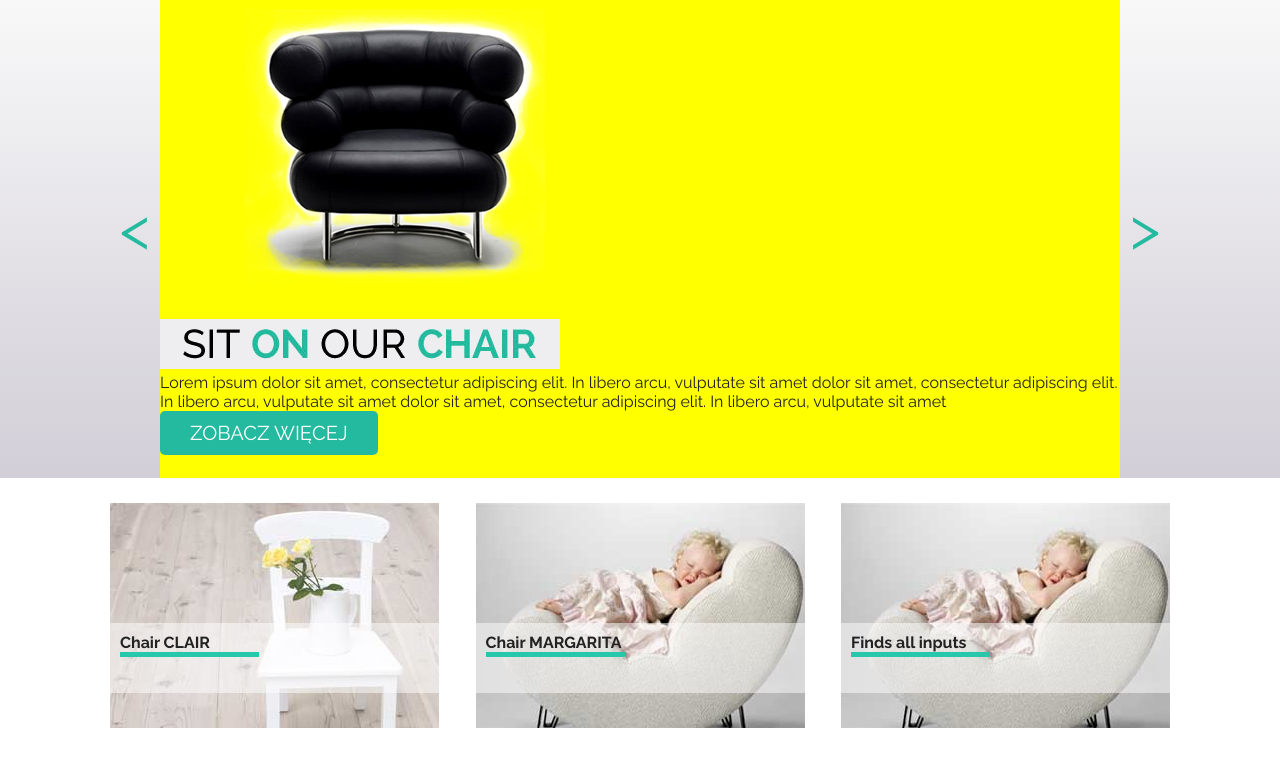
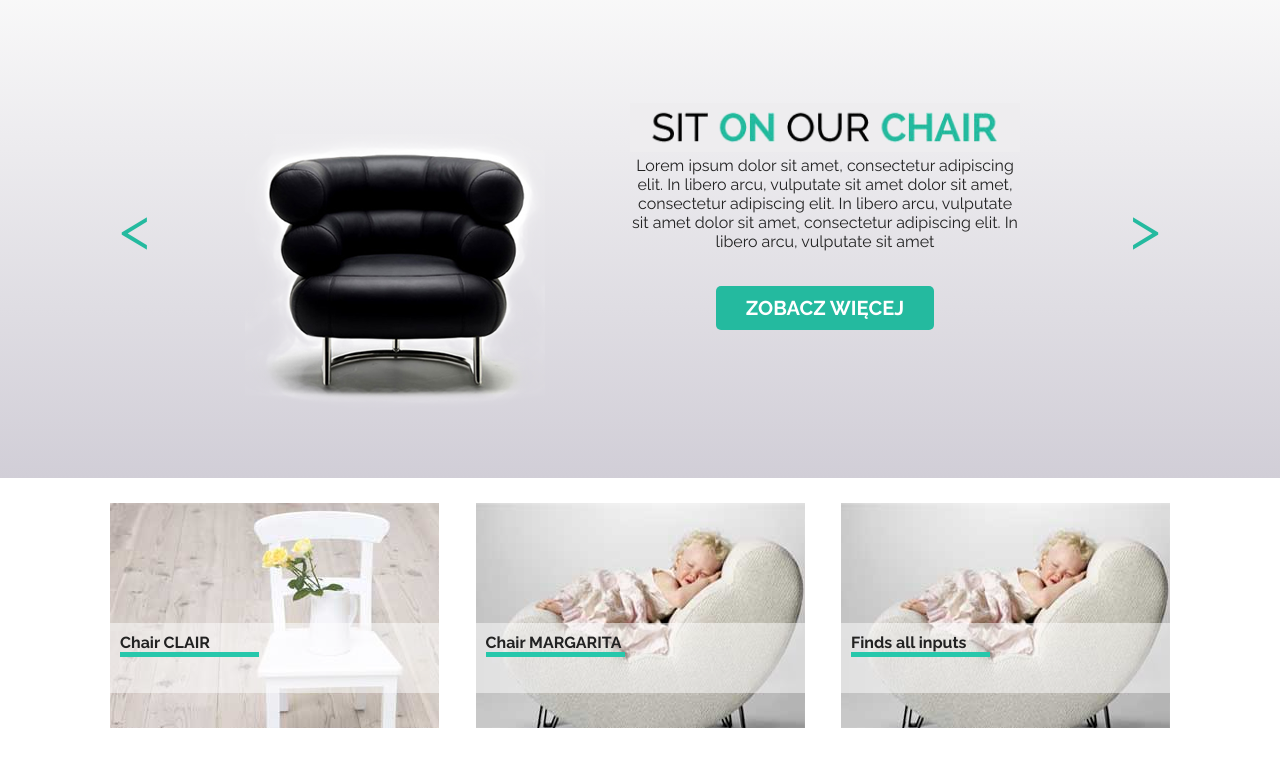
Before and after one commit to rafalsky94/sitonchair, a plain HTML site: page index.html in a window 1280 px wide. Shown: the part 62-838 px from the top of the page. Drawn offline with Linux system fonts and the light colour scheme.

Commit message:
chyba wszystko

```diff
--- a/css/style.css
+++ b/css/style.css
@@ -160,20 +160,37 @@ body {
 }
 
 .main-slider-cnt {
-    background: yellow;
+    background: linear-gradient(to bottom, #fafafa 0%, #d1ced7 100%);
     flex-grow: 1;
     position: relative;
 }
 
 .main-slider-slide {
+    display: flex;
+    justify-content: center;
     position: absolute;
     left:0;
     top:0;
-    width:100%;
-    height:100%;
 }
 
-/* pictures list */
+.main-slider .main-slider-cnt .first-slide {
+    margin-top: 125px;
+    min-width: 470px;
+}
+
+.main-slider .main-slider-cnt .main-slider-slide .first-slide-cnt {
+    text-align: center;
+    margin-top: 125px;
+    padding-right: 100px;
+
+}
+
+.main-slider .main-slider-cnt .main-slider-slide .first-slide-cnt .btn {
+    margin-top: 35px;
+    font-weight: bold;
+}
+
+    /* pictures list */
 
 .pictures-list {
     height: 390px;;
```
